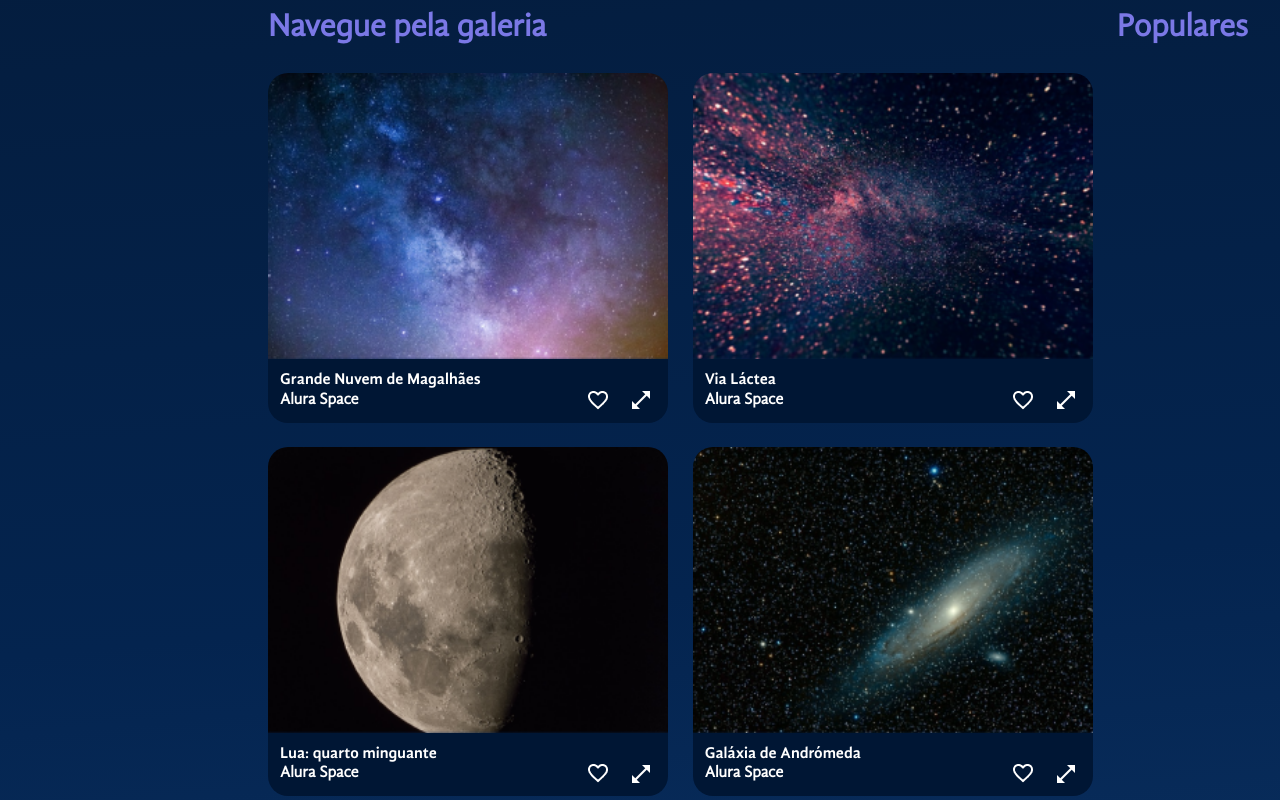
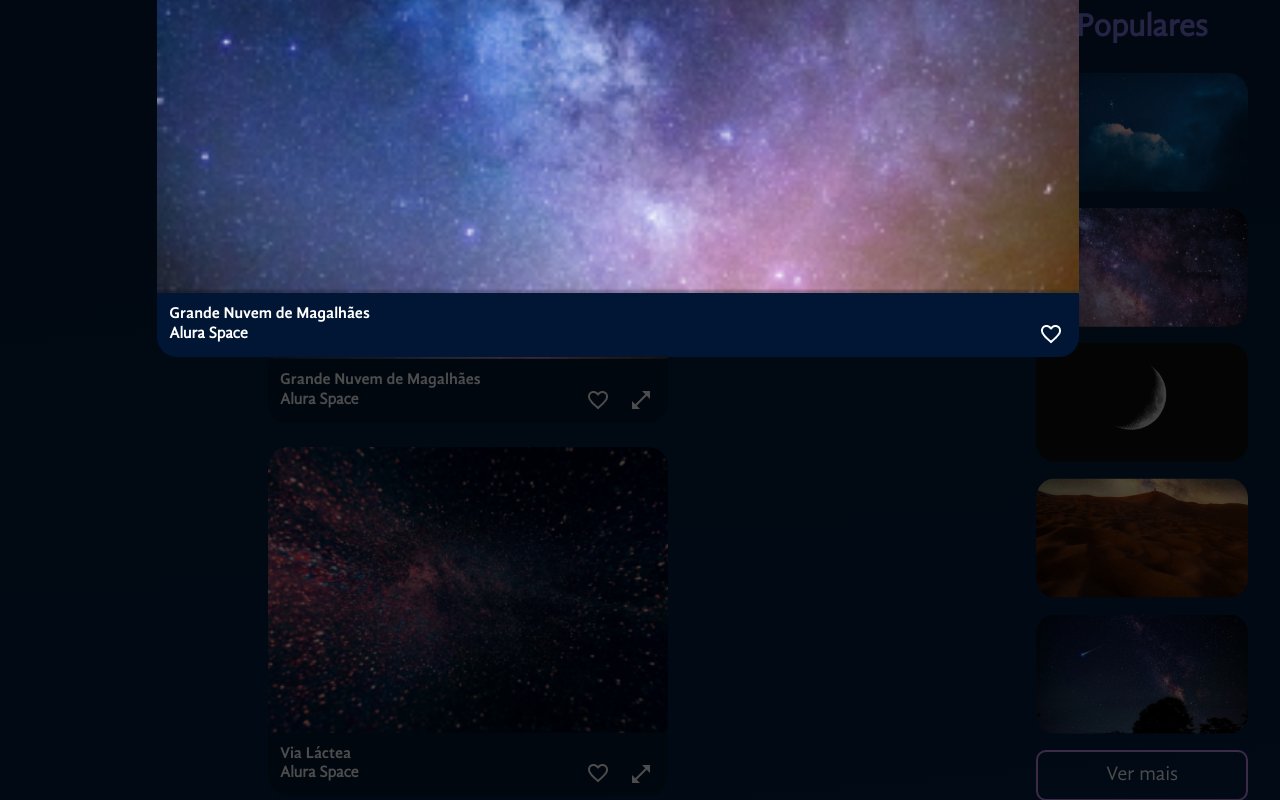
Before and after one commit to Lucassevero06/space-app, a React (Vite) app: page / in a window 1280 px wide. Both pictures are taken after a click on the button 641 px from the left and 1016 px from the top of the page. Shown: the part 616-1416 px from the top of the page. Built offline with nearby package versions, Linux system fonts and the light colour scheme.

Commit message:
melhorando Modal

```diff
--- a/src/componentes/Galeria/Populares/Populares.jsx
+++ b/src/componentes/Galeria/Populares/Populares.jsx
@@ -1,10 +1,42 @@
-import React from 'react'
-import Titulo from '../../Titulo/Titulo'
+import { styled } from "styled-components"
+import Titulo from "../../Titulo/Titulo"
+
+import fotos from './fotos-populares.json'
+
+const ColunaFotos = styled.section`
+    display: flex;
+    flex-direction: column;
+    gap: 16px;
+`
+
+const Imagem = styled.img`
+    max-width: 212px;
+    border-radius: 20px;
+`
+
+const Botao = styled.button`
+    background-color: transparent;
+    color: #fff;
+    border: 2px solid;
+    border-color: #C98CF1;
+    padding: 12px 20px;
+    font-size: 20px;
+    border-radius: 10px;
+    cursor: pointer;
+    width: 100%;
+    margin-top: 16px;
+`;
 
 const Populares = () => {
-  return (
-    <Titulo $alinhamento="center">Populares</Titulo>
-  )
+    return (
+        <section>
+            <Titulo $alinhamento='center'>Populares</Titulo>
+            <ColunaFotos>
+                {fotos.map(foto => <Imagem key={foto.id} src={foto.path} alt={foto.alt}/>)}
+            </ColunaFotos>
+            <Botao>Ver mais</Botao>
+        </section>
+    )
 }
 
 export default Populares
--- /dev/null
+++ b/src/componentes/Galeria/Populares/fotos-populares.json
@@ -0,0 +1,27 @@
+[
+    {
+      "path": "/imagens/populares/foto-1.png",
+      "alt": "galáxia",
+      "id": 1
+    },
+    {
+      "path": "/imagens/populares/foto-2.png",
+      "alt": "lua",
+      "id": 2
+    },
+    {
+      "path": "/imagens/populares/foto-3.png",
+      "alt": "terra",
+      "id": 3
+    },
+    {
+      "path": "/imagens/populares/foto-4.png",
+      "alt": "nuvem",
+      "id": 4
+    },
+    {
+      "path": "/imagens/populares/foto-5.png",
+      "alt": "meteoro",
+      "id": 5
+    }
+  ]
--- a/src/componentes/ModalZoom/ModalZoom.jsx
+++ b/src/componentes/ModalZoom/ModalZoom.jsx
@@ -1,16 +1,50 @@
+import { styled } from "styled-components"
+import Imagem from "../Galeria/Imagem/Imagem"
+import BotaoIcone from "../BotaoIcone/BotaoIcone"
 
+const Overlay = styled.div`
+    background-color: rgba(0, 0, 0, 0.7);
+    position: fixed;
+    top: 0;
+    right: 0;
+    bottom: 0;
+    left: 0;
+`
 
-const ModalZoom = ({ foto }) => {
-  return (
-    <>
-        <dialog open={!!foto}>
-            <p>Teste Modal</p>
-            <form action="dialog">
-                <button>Ok</button>
-            </form>
-        </dialog>
-    </>
-  )
+const DialogEstilizado = styled.dialog`
+    position: absolute;
+    top: 250px;
+    background: transparent;
+    padding: 0;
+    border: 0;
+    width: 80%;
+    display: flex;
+    justify-content: center;
+    form {
+        button {
+            position: relative;
+            top: 20px;
+            right: 60px;
+        }
+    }
+`
+
+const ModalZoom = ({ foto, aoFechar }) => {
+    return (
+        <>
+            {foto && <>
+                <Overlay />
+                <DialogEstilizado open={!!foto} onClose={aoFechar}>
+                    <Imagem foto={foto} expandida={true} />
+                    <form method="dialog">
+                        <BotaoIcone formMethod="dialog">
+                            <img src="/icones/fechar.png" alt="Icone de fechar" />
+                        </BotaoIcone>
+                    </form>
+                </DialogEstilizado>
+            </>}
+        </>
+    )
 }
 
 export default ModalZoom
```
